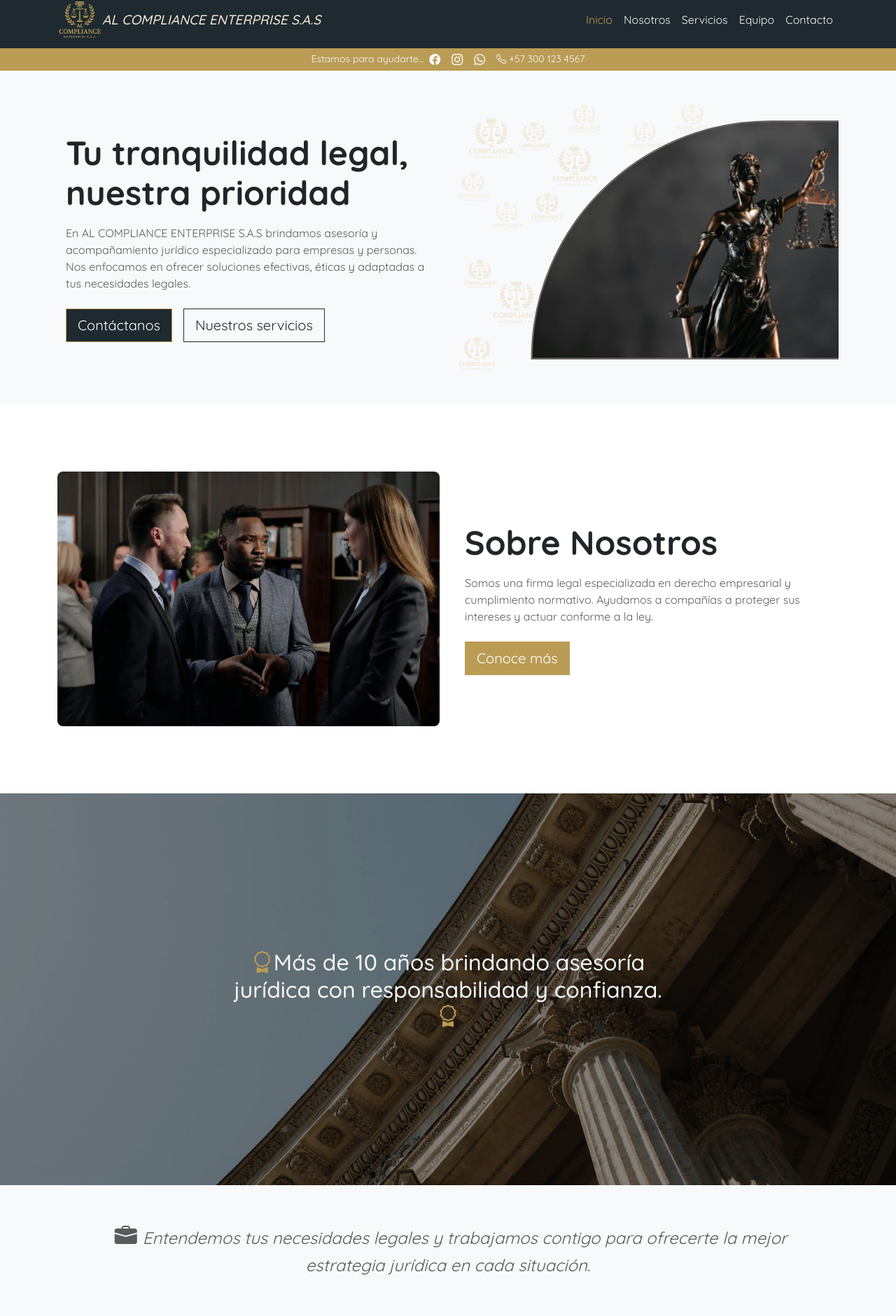
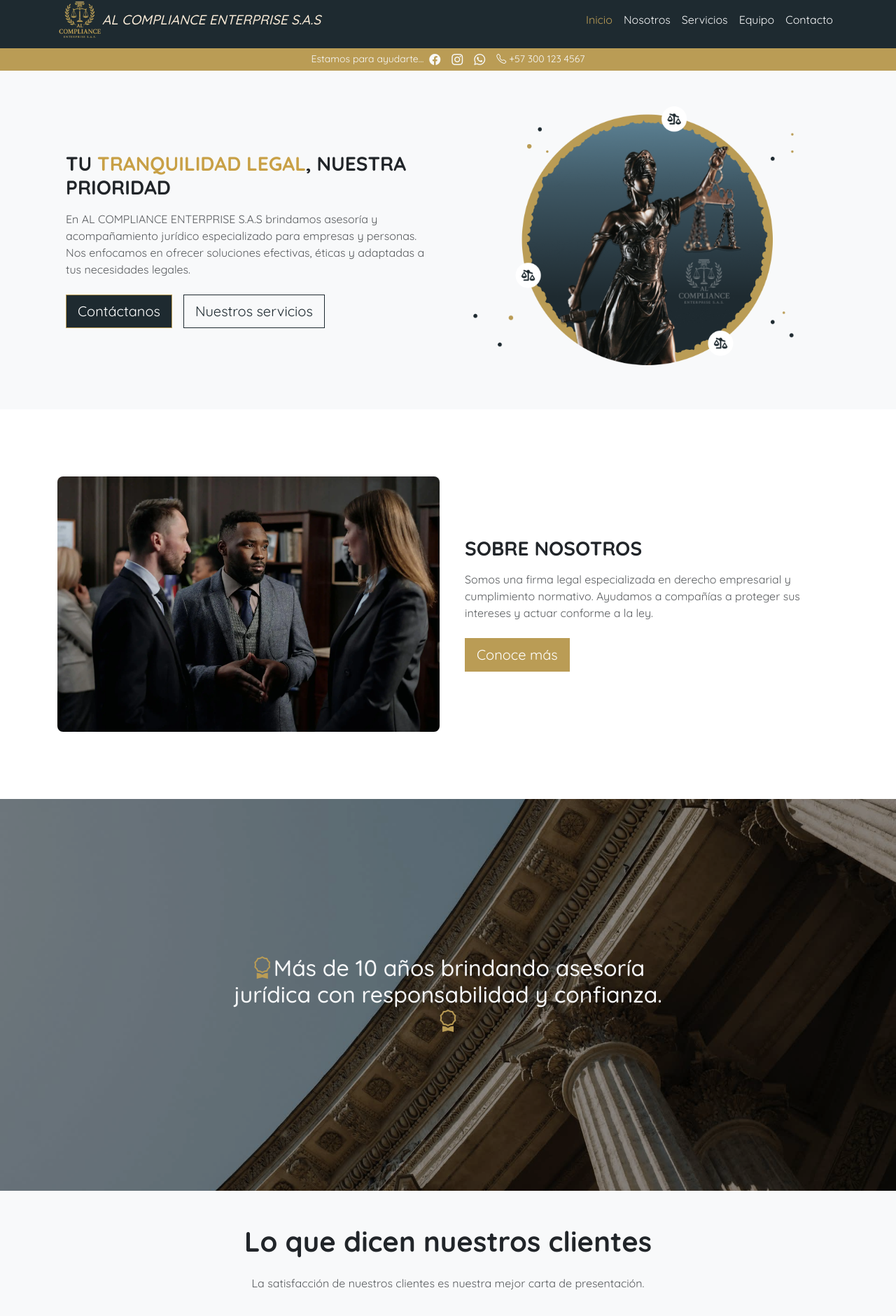
Before and after one commit to Ronaldmera/Al-Compliance-Enterprise-web, a React (Vite) app in the folder project/: page / in a window 1280 px wide. Shown: the part 13-1894 px from the top of the page at 70% size. Built offline with nearby package versions, Linux system fonts and the light colour scheme; a web font is replaced by a local one.

Commit message:
cambios en img Hero entre otros

```diff
--- a/project/src/App.css
+++ b/project/src/App.css
@@ -6,6 +6,9 @@
 html {
   overflow-y: scroll;
 }
+/* .color-random {
+  background-color: rgb(5, 10, 14) !important;
+} */
 
 * {
   font-family: quicksand;
--- a/project/src/components/ServicesHome.jsx
+++ b/project/src/components/ServicesHome.jsx
@@ -18,9 +18,7 @@ const ServicesHome = () => {
           Entendemos tus necesidades legales y trabajamos contigo para ofrecerte
           la mejor estrategia jurídica en cada situación.
         </p>
-        <h2 className="fw-bold display-6 mb-4 text-center">
-          Algunos de Nuestros Servicios
-        </h2>
+        <h2 className="fw-bold display-6 mb-4 text-center">Servicios</h2>
         <p className="border mb-sm-3 mb-md-3 mb-lg-5"></p>
         {/* creando cards dinamicamente */}
         <div className="row g-4 justify-content-center">
--- a/project/src/components/TwoColumnSection.jsx
+++ b/project/src/components/TwoColumnSection.jsx
@@ -13,8 +13,8 @@ const TwoColumnSection = ({
   return (
     <section
       className={`container-fluid bg-${bg} py-5 my-${my}`}
-      data-aos="fade"
-      data-aos-duration="1500"
+      // data-aos="fade"
+      // data-aos-duration="1500"
     >
       <div className="container">
         <div
@@ -25,7 +25,7 @@ const TwoColumnSection = ({
           {/* Columna de texto */}
           <div className="col-12 col-lg-6 text-center text-lg-start px-4">
             <h2
-              className={`fw-bold display-5 mb-3 ${
+              className={`fw-bold  mb-3 text-uppercase fs-3 ${
                 titleCenter ? "text-center" : ""
               }`}
             >
--- a/project/src/pages/Home.jsx
+++ b/project/src/pages/Home.jsx
@@ -1,4 +1,4 @@
-import Imagen from "../assets/hero.svg";
+import Imagen from "../assets/img.png";
 import ImagenAbogados from "../assets/abogados.webp";
 import TwoColumnSection from "../components/TwoColumnSection";
 import ServicesHome from "../components/ServicesHome";
@@ -11,7 +11,12 @@ const Home = () => {
   return (
     <>
       <TwoColumnSection
-        title="Tu tranquilidad legal, nuestra prioridad"
+        title={
+          <>
+            Tu <span style={{ color: "#C8A046" }}>tranquilidad legal</span>,
+            nuestra prioridad
+          </>
+        }
         text="En AL COMPLIANCE ENTERPRISE S.A.S brindamos asesoría y acompañamiento jurídico especializado para empresas y personas. Nos enfocamos en ofrecer soluciones efectivas, éticas y adaptadas a tus necesidades legales."
         image={Imagen}
         reverse={false} // si lo pones en true, la imagen va a la izquierda
@@ -47,7 +52,7 @@ const Home = () => {
         }
       />
 
-      <ServicesHome />
+      {/* <ServicesHome /> */}
       <TestimonyHome />
       <SectionFrequentQuestions />
     </>
```
Also changed, not shown: project/src/assets/img.png (added).
